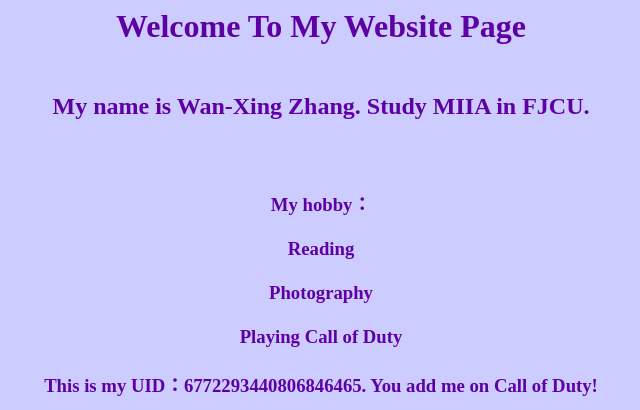
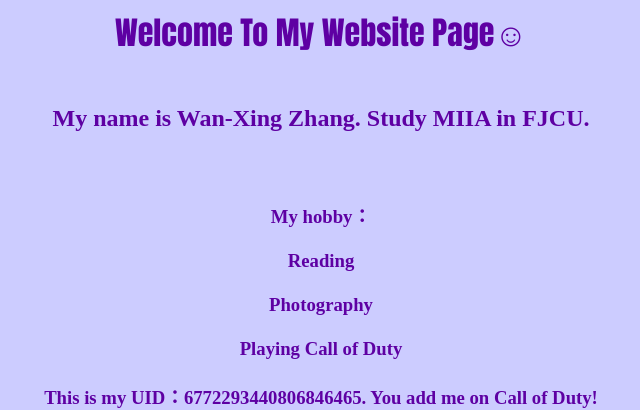
Before and after one commit to 411570044/411570044.github.io, a plain HTML site: page index.html in a window 1280 px wide. Shown: the top 410 px of the page, without its empty margins (319-959 px from the left). Drawn offline with Linux system fonts and the light colour scheme.

Commit message:
Update index.html

```diff
--- a/index.html
+++ b/index.html
@@ -1,7 +1,7 @@
 <body bgcolor="#ccccff">
 <font color="#5E00A3">
 <center>
-  <h1>Welcome To My Website Page</h1>
+  <h1><font face="impact">Welcome To My Website Page☺</font></h1>
 </ceneter>
   <h2>
     <br><center>My name is Wan-Xing Zhang. Study MIIA in FJCU.</center></br>
```
